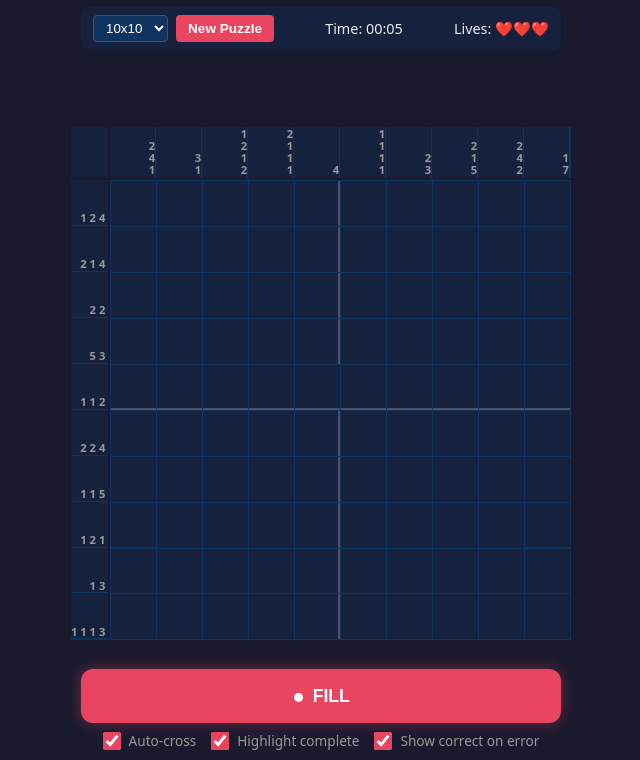
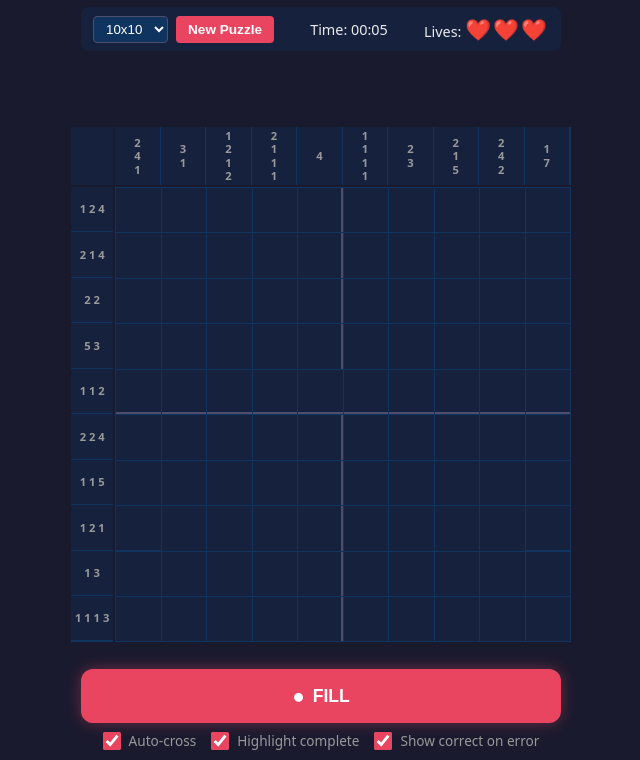
Before and after one commit to mcanevet/nonogram, a plain HTML site: page index.html in a window 1280 px wide. Shown: the part 40-800 px from the top of the page, without its empty margins (319-959 px from the left). Drawn offline with Linux system fonts and the light colour scheme.

Commit message:
style: bigger hearts and centered hints

```diff
--- a/style.css
+++ b/style.css
@@ -42,6 +42,11 @@ header h1 { text-align: center; color: var(--accent); font-size: 1.2rem; }
   display: flex; justify-content: space-between; align-items: center;
   background: var(--surface); padding: 8px 12px; border-radius: 8px;
   font-size: 0.9rem;
+}
+
+#mistakes {
+  font-size: 1.3rem;
+  letter-spacing: 2px;
 }
 
 .diff-controls {
@@ -107,31 +112,25 @@ header h1 { text-align: center; color: var(--accent); font-size: 1.2rem; }
 .hint-box {
   background: var(--surface);
   display: flex;
-  align-items: flex-end;
+  align-items: center;
   justify-content: center;
   font-size: clamp(0.35rem, 1.8vw, 0.7rem);
   font-weight: bold;
   color: #999;
   box-sizing: border-box;
-  line-height: 1.1;
+  line-height: 1.2;
 }
 
 .hint-box.top {
   flex-direction: column;
   min-height: 35px;
-  padding: 1px 0;
-  justify-content: flex-end;
+  padding: 2px 2px;
 }
 .hint-box.left {
   flex-direction: row;
   min-width: 35px;
-  justify-content: flex-end;
-  padding-right: 3px;
+  padding: 0 4px;
   gap: 2px;
-}
-
-.hint-box .hint-num {
-  display: inline-block;
 }
 
 .hint-box.complete {
```
